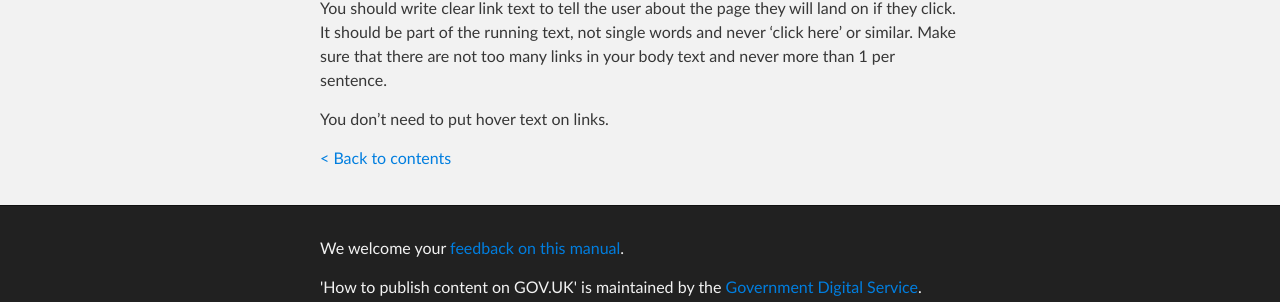
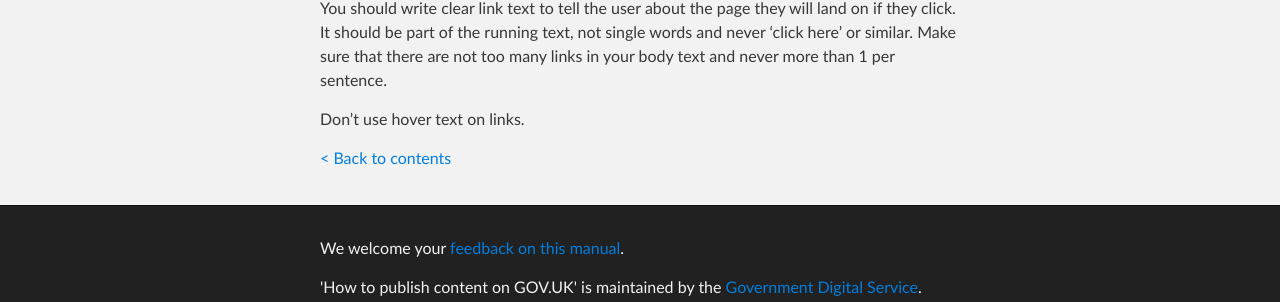
Before and after one commit to alphagov/inside-government-admin-guide, a Jekyll site: the page built from creating-documents/add-links.md, in a window 1280 px wide and 900 px high, scrolled down 1730 px. Shown: the part 503-805 px from the top of the window. Built offline with Jekyll 4.4.1, drawn with Linux system fonts in a browser that asks for light colours.

Commit message:
clarify advice on hover text after comment on blog post about spot check error list

```diff
--- a/creating-documents/add-links.md
+++ b/creating-documents/add-links.md
@@ -59,6 +59,6 @@ Anchor links for corporate pages include:
 
 You should write clear link text to tell the user about the page they will land on if they click. It should be part of the running text, not single words and never 'click here' or similar. Make sure that there are not too many links in your body text and never more than 1 per sentence.
 
-You don't need to put hover text on links.
+Don't use hover text on links.
 
 [< Back to contents](http://alphagov.github.io/inside-government-admin-guide/)
```
